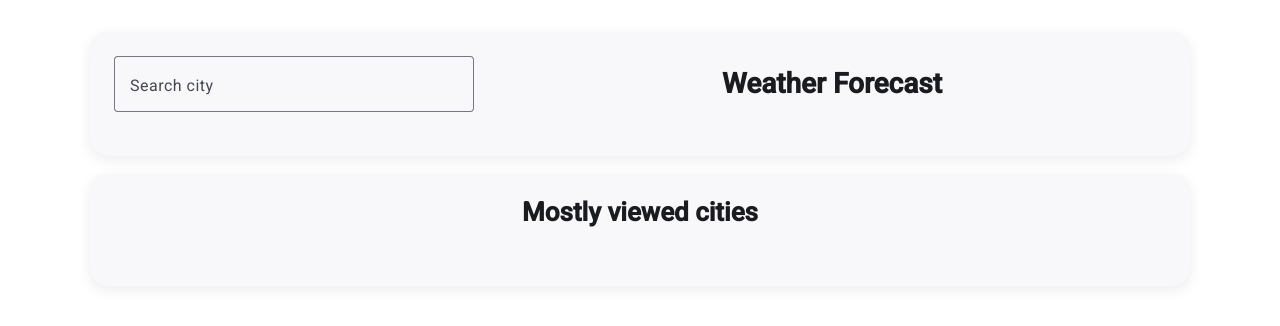
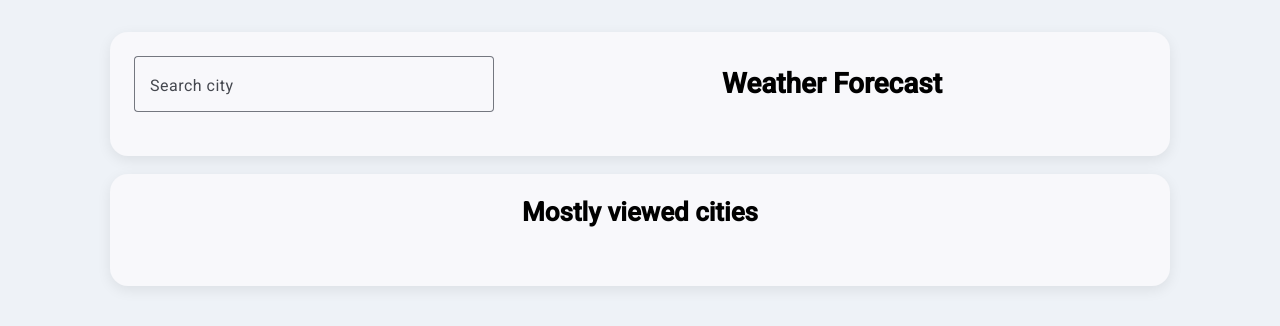
Before and after one commit to Laimonas-Vasiliauskas/weather-app, an Angular app in the folder frontend/: page / in a window 1280 px wide. Shown: the top 326 px of the page. Built offline with nearby package versions, Linux system fonts and the light colour scheme.

Commit message:
styles changes

```diff
--- a/frontend/src/app/components/weather-page/weather-page.html
+++ b/frontend/src/app/components/weather-page/weather-page.html
@@ -23,7 +23,7 @@
   @if (currentWeather) {
     <mat-card>
       <mat-card-title>Current weather in {{ selectedCity }}</mat-card-title>
-      <mat-card-content class="forecast-card">
+      <mat-card-content class="current-weather-card">
         <p>Temperature: {{ currentWeather.airTemperature }} °C</p>
         <p>Wind: {{ currentWeather.windSpeed }} m/s</p>
         <p>Humidity: {{ currentWeather.relativeHumidity }} %</p>
--- a/frontend/src/app/components/weather-page/weather-page.scss
+++ b/frontend/src/app/components/weather-page/weather-page.scss
@@ -67,6 +67,12 @@ mat-card p {
 padding: 8px 22px;
 font-weight: 600;
 }
+.current-weather-card {
+background: #eefdfd;
+border-radius: 14px;
+padding: 28px;
+text-align: center;
+}
 @media (max-width: 900px) {
   .dropdown {
     grid-template-columns: 1fr;
--- a/frontend/src/styles.scss
+++ b/frontend/src/styles.scss
@@ -20,20 +20,11 @@ html {
 }
 
 body {
-  // Default the application to a light color theme. This can be changed to
-  // `dark` to enable the dark color theme, or to `light dark` to defer to the
-  // user's system settings.
-  color-scheme: light;
+  margin: 0;
+  background: #eef2f7;
+  font-family: Arial, sans-serif;
+}
 
-  // Set a default background, font and text colors for the application using
-  // Angular Material's system-level CSS variables. Learn more about these
-  // variables at https://material.angular.dev/guide/system-variables
-  // background-color: var(--mat-sys-primary-container);
-  color: var(--mat-sys-on-surface);
-  font: var(--mat-sys-body-medium);
-
-  // Reset the user agent margin.
-  margin: 0;
-  height: 100%;
+* {
+  box-sizing: border-box;
 }
-/* You can add global styles to this file, and also import other style files */
```
Lines whose indentation alone changed are shown as unchanged.
